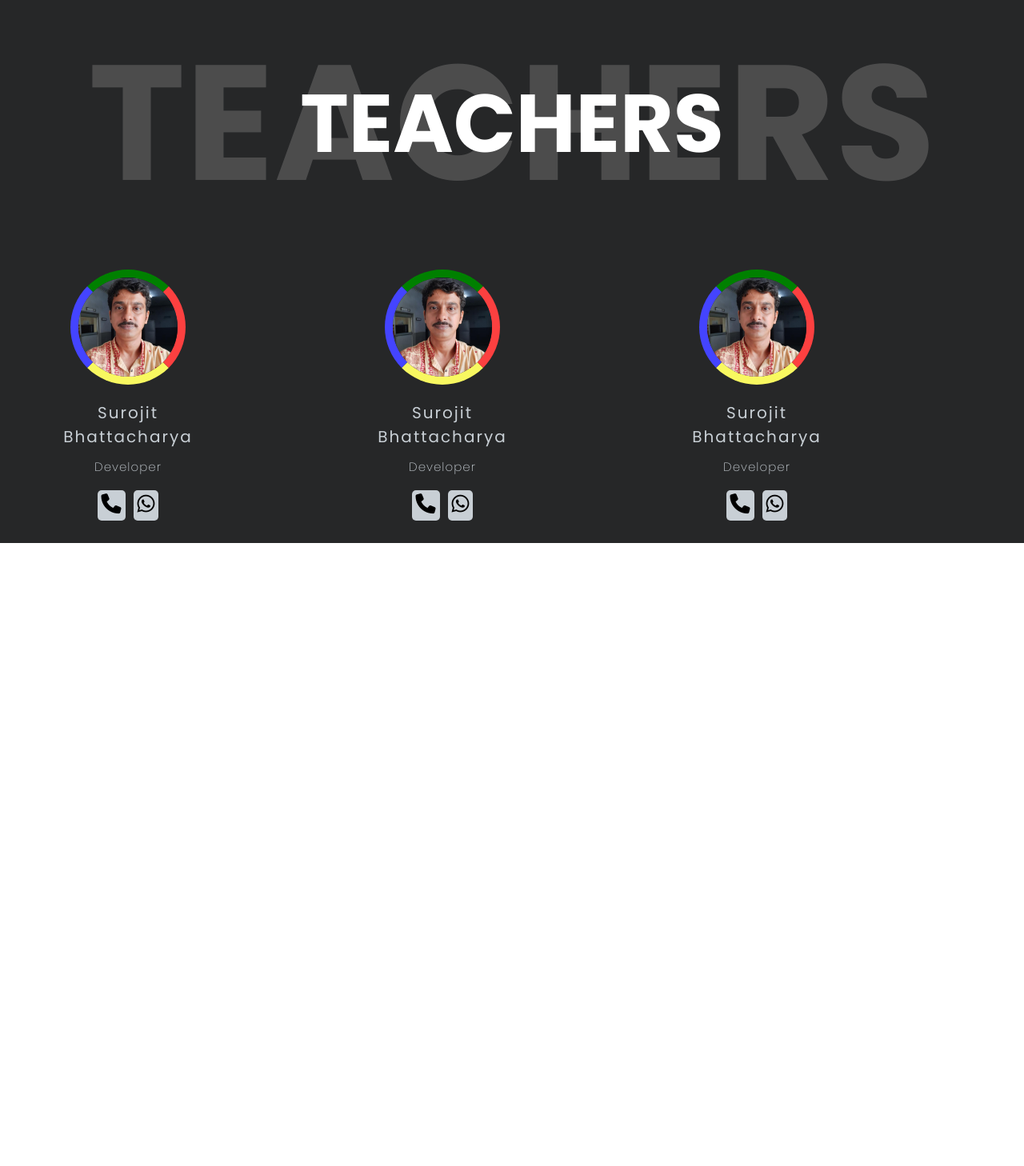
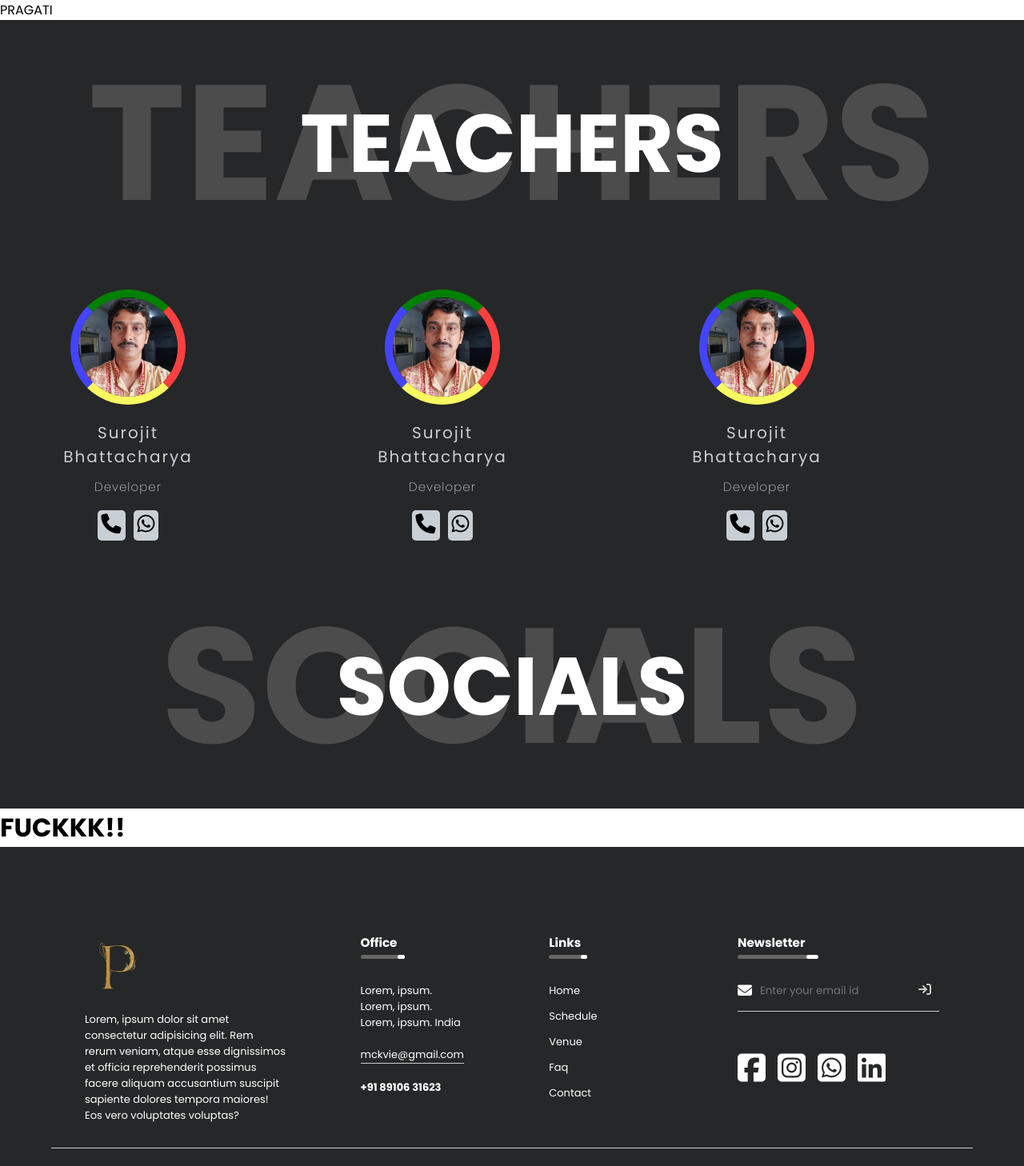
Before and after one commit to am-here/PRAGATI, a React (Create React App) app: page / in a window 1280 px wide. Shown: the top 1458 px of the page at 80% size. Before the commit the page ends 800 px from the top, so only its background shows below. Built offline with nearby package versions, Linux system fonts and the light colour scheme; a web font is replaced by a local one.

Commit message:
conflicts removed (2)

```diff
--- a/src/App.js
+++ b/src/App.js
@@ -7,9 +7,9 @@ import "./App.css";
 function App() {
   return (
     <>
-      {/* <HeroSection />
-      <Footer /> */}
+      <HeroSection />
       <Teachers />
+      <Footer />
     </>
   );
 }
--- a/src/components/Footer/index.js
+++ b/src/components/Footer/index.js
@@ -1,7 +1,6 @@
 import React from 'react'
 import Heading from "../Heading";
 import "./footer.css"
-import logo from "/Users/harsh/Downloads/Coding/Web_Dev/pragati/src/resources/demo_logo.png"
 function Footer() {
   return (
     <>
@@ -10,7 +9,7 @@ function Footer() {
     <footer>
       <div className="row">
         <div className="col">
-          <img src={logo} alt="Logo" className="logo"/>
+          <img src={require(`../../resources/demo_logo.png`)} alt="Logo" className="logo"/>
           <p>Lorem, ipsum dolor sit amet consectetur adipisicing elit. Rem rerum veniam, atque esse dignissimos et officia reprehenderit possimus facere aliquam accusantium suscipit sapiente dolores tempora maiores! Eos vero voluptates voluptas?</p>
         </div>
         <div className="col colf">
--- a/src/components/Heading/index.js
+++ b/src/components/Heading/index.js
@@ -1,5 +1,5 @@
 import React from "react";
-import "./Heading.css";
+import "./heading.css";
 
 function Heading(props) {
   return (
```
